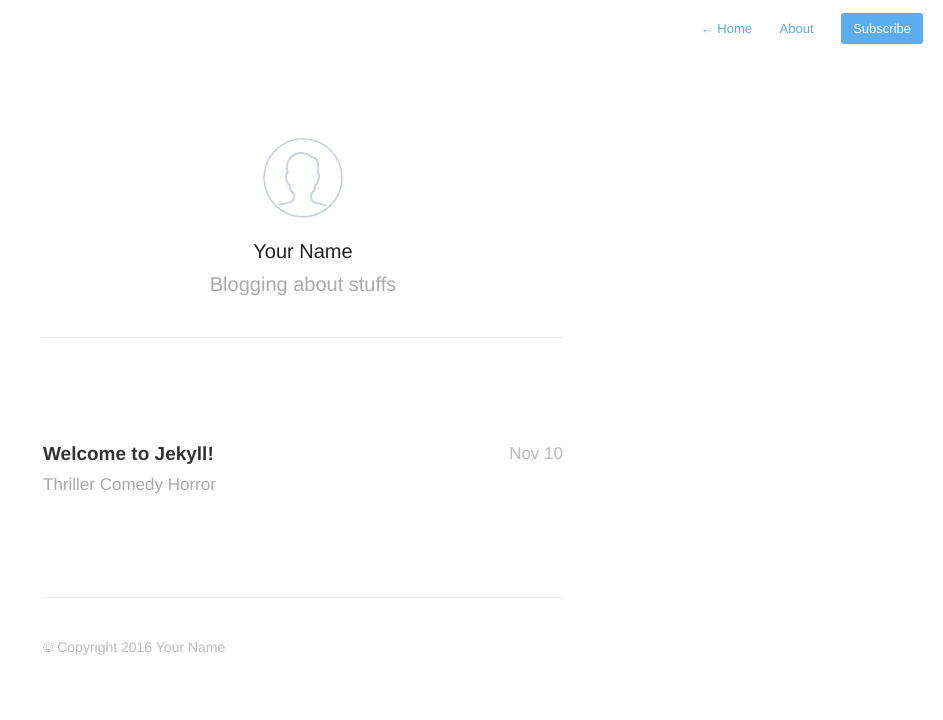
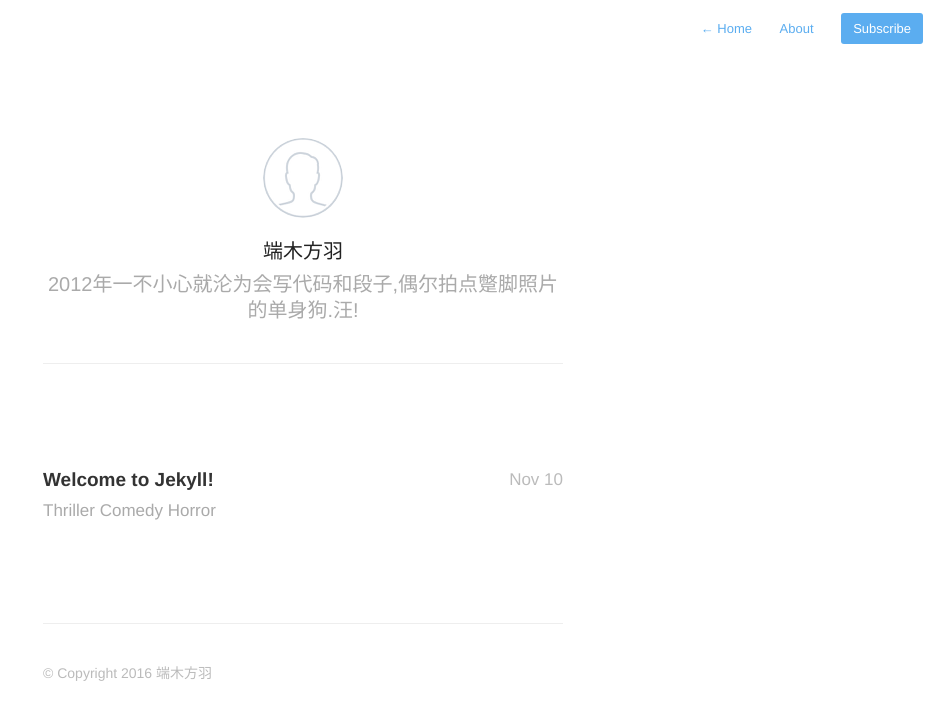
Before and after one commit to gq630960023/gq630960023.github.io, a Jekyll site: the page built from index.html, in a window 1280 px wide. Shown: the top 720 px of the page, without its empty margins (337-1280 px from the left). Built offline with Jekyll 4.4.1, drawn with Linux system fonts in a browser that asks for light colours; nearby versions of some CDN libraries; Markdown is read by kramdown in place of the engine named in the settings; the list of posts is cut into pages by our own code.

Commit message:
base info

```diff
--- a/_config.yml
+++ b/_config.yml
@@ -1,5 +1,5 @@
-name: Your New Jekyll Site
-description: Blogging about stuffs
+name: 端木方羽的代码战争
+description: 2012年一不小心就沦为会写代码和段子,偶尔拍点蹩脚照片的单身狗.汪!
 meta_description: "Your New Jekyll Site, Blogging about stuffs"
 
 aboutPage: true
@@ -9,17 +9,17 @@ highlighter: pygments
 
 paginate: 20
 baseurl: /
-domain_name: 'http://yourblog-domain.com'
+domain_name: 'http://codewar.win'
 google_analytics: 'UA-XXXXXXXX-X'
 disqus: false
 disqus_shortname: 'your-disqus-shortname'
 
 # Details for the RSS feed generator
-url:            'http://your-blog-url.example.com'
-author:         'Your Name'
-authorTwitter:  'YourTwitterUsername'
+url:            'http://codewar.win'
+author:         '端木方羽'
+# authorTwitter:  'YourTwitterUsername'
 
-permalink:       /:year/:title/
+permalink:       /:2016/:端木方羽的代码战争/
 
 defaults:
     -
```
